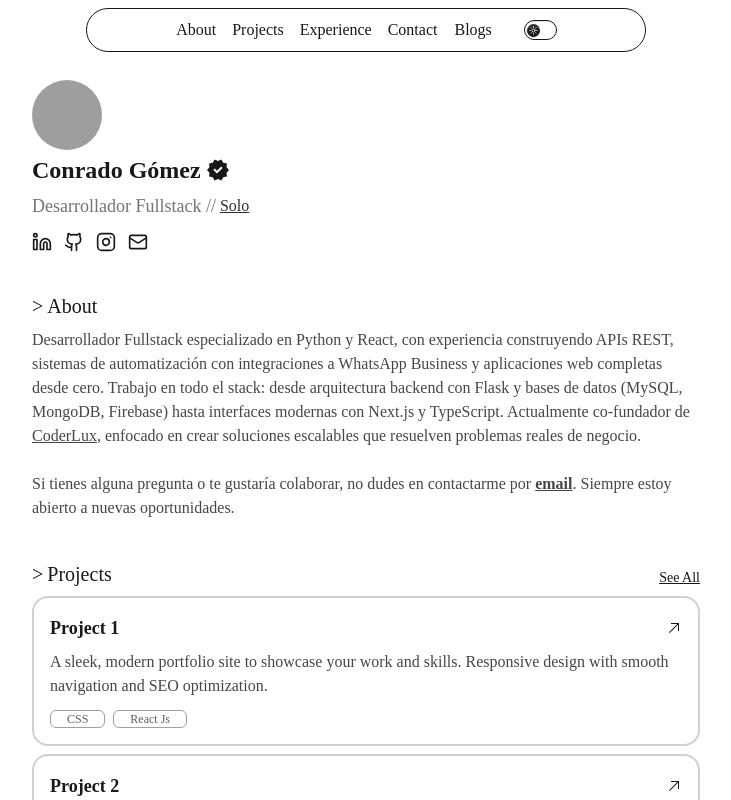
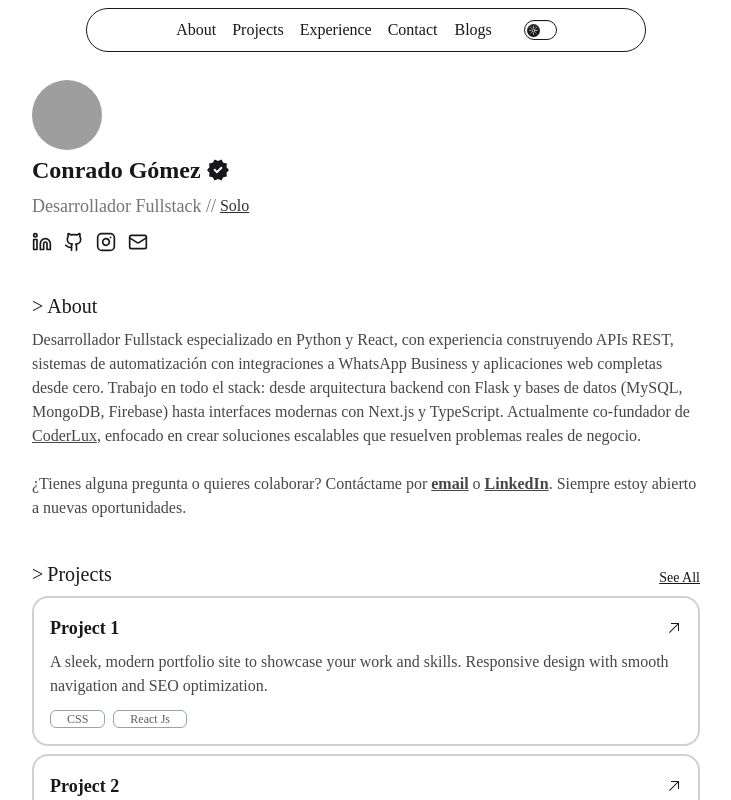
Before and after one commit to OOMrConrado/Portfolio, a Next.js app: page / in a window 1280 px wide. Shown: the top 800 px of the page, without its empty margins (274-1005 px from the left). Built offline with nearby package versions, Linux system fonts and the light colour scheme; grey boxes are pictures that could not be loaded; a web font is replaced by a local one.

Commit message:
refactor: standardize code comments to English in About component

```diff
--- a/src/app/components/About.jsx
+++ b/src/app/components/About.jsx
@@ -1,7 +1,7 @@
-import { about } from "../../data/data";
+import { about, socials } from "../../data/data";
 
 export default function About() {
-    // Función para convertir el texto con CoderLux en un elemento con link
+    // Function to convert text with CoderLux into a link element
     const renderAboutText = () => {
         const text = about.about;
         const coderLuxIndex = text.indexOf("CoderLux");
@@ -35,12 +35,21 @@
                         {renderAboutText()}
                     </p>
                     <p className="text-base text-base-content/80">
-                        Si tienes alguna pregunta o te gustaría colaborar, no dudes en contactarme por{" "}
+                        ¿Tienes alguna pregunta o quieres colaborar? Contáctame por{" "}
                         <a
                             href={`mailto:${about.email}`}
                             className="font-bold underline hover:text-blue-400 transition-colors cursor-pointer"
                         >
                             email
+                        </a>
+                        {" "}o{" "}
+                        <a
+                            href={socials.linkedin}
+                            target="_blank"
+                            rel="noopener noreferrer"
+                            className="font-bold underline hover:text-blue-400 transition-colors cursor-pointer"
+                        >
+                            LinkedIn
                         </a>
                         . Siempre estoy abierto a nuevas oportunidades.
                     </p>
```
